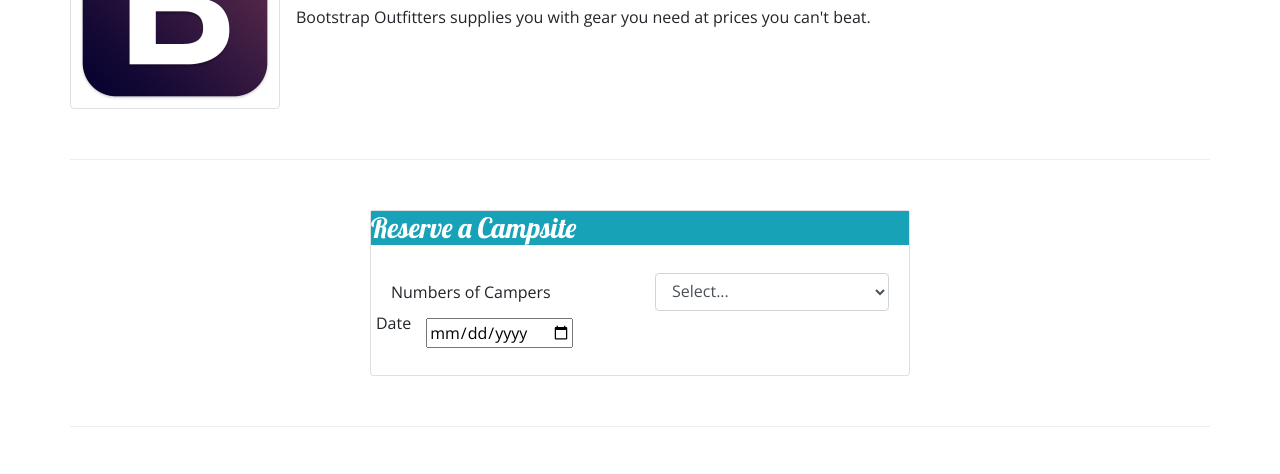
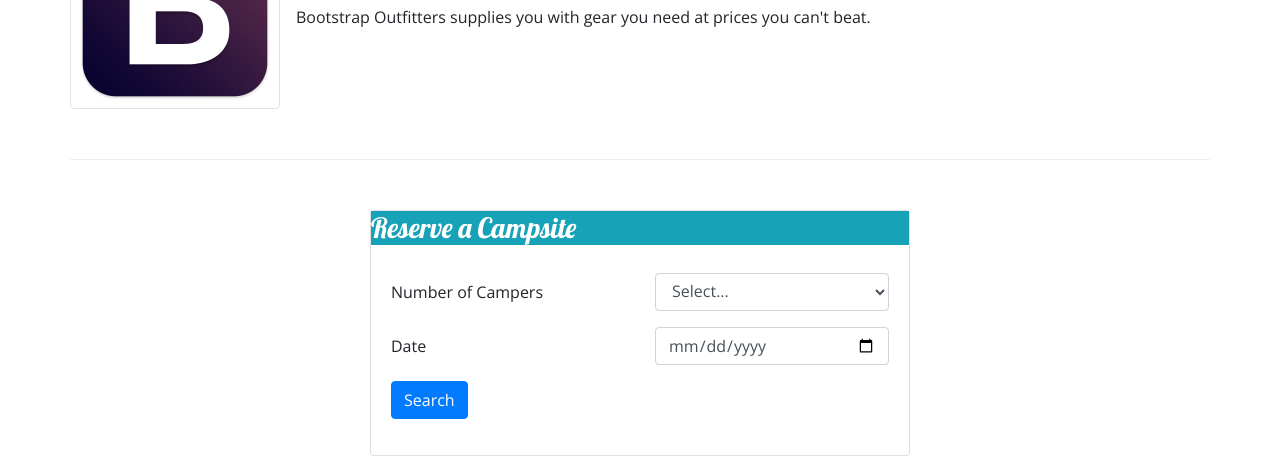
Before and after one commit to paderx01/Nucamp-Bootstrap, a website: page index.html in a window 1280 px wide. Shown: the part 993-1467 px from the top of the page. Drawn offline with nearby package versions, Linux system fonts and the light colour scheme.

Commit message:
added card with dates and reserve button on jumbotron

```diff
--- a/index.html
+++ b/index.html
@@ -26,10 +26,14 @@
             <div class="row row-content align-items-center">
                 <div class="col-4 col-sm-3 col-md-2 align-self-center">
                     <a href="index.html"><img src="img/logo.png" class="img-fluid" /> </a>
+
                 </div>
             <div class="col">
                 <h1>NuCamp</h1>
                 <h2>a better way to camp</h2>
+            </div>
+            <div class="col-md-4 xl-2 btn btn-info btn-large mt-4">
+                <a href="#reserveForm">Reserve Campsite</a>
             </div>
             </div>
         </div>
@@ -72,6 +76,7 @@
                 <div class="col-sm-4 col-md-3">
                     <h2>Featured Campsites</h2>
                 </div>
+
                 <div class="col">
                     <div class="media">
                         <div class="media-body align-self-center">
@@ -80,8 +85,8 @@
                         </div>
                     <img class="d-flex ml-3 img-thumbnail" src="img/react-lake-thumb.jpg" alt="Breadcrumb Trail">
                     </div>
+                </div>
 
-                </div>
                 <div class="row">
                     <div class="col-sm-4 order-sm-last col-md-3">
                         <h2 class="text-sm-right">Our Community Partners</h2>
@@ -104,13 +109,13 @@
                                 Reserve a Campsite
                             </h3>
                             <div class="card-body">
-                                <form>
-                                    <div class="row">
-                                        <label for="nuCampers" class="col-sm-6 col-form-label">Numbers of Campers
-                                        </label>
+                                <form id="reserveForm">
+                                    <div class="form-group row">
+                                        <label for="numCampers" class="col-sm-6 col-form-label">Number of Campers</label>
+                                        <!-- Select Dropdown -->
                                         <div class="col">
-                                                <select name="nuCampers" id="numCampers" class="form-control">
-                                                    <option value="Select">Select...</option>
+                                            <select name="numCampers" id="numCampers" class="form-control">
+                                                <option selected>Select...</option>
                                                 <option value="1">1</option>
                                                 <option value="2">2</option>
                                                 <option value="3">3</option>
@@ -120,11 +125,17 @@
                                             </select>
                                         </div>
                                     </div>
-                                    <div class="row">
-                                        <label for="date">Date
-                                        </label>
-                                        <div class="col-sm-6 col-form-label">
-                                            <input type="date" id="date" name="date" placeholder="date">
+                                    <!-- Date -->
+                                    <div class="form-group row">
+                                        <label for="date" class="col-sm-6 col-form-label">Date</label>
+                                        <div class="col-sm-6">
+                                            <input type="date" class="form-control" id="date" name="date" placeholder="Date" />
+                                        </div>
+                                    </div>
+                                    <!-- Search Button -->
+                                    <div class="form-group row">
+                                        <div class="col">
+                                            <button type="submit" class="btn btn-primary">Search</button>
                                         </div>
                                     </div>
                                 </form>
```
Lines whose indentation alone changed are shown as unchanged.
